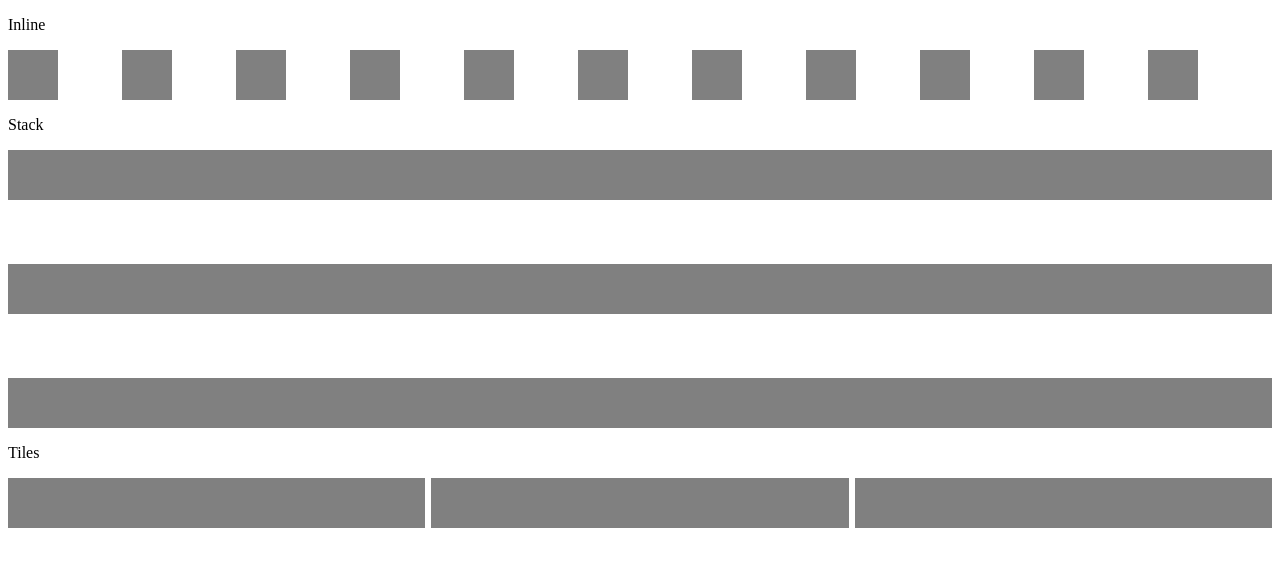
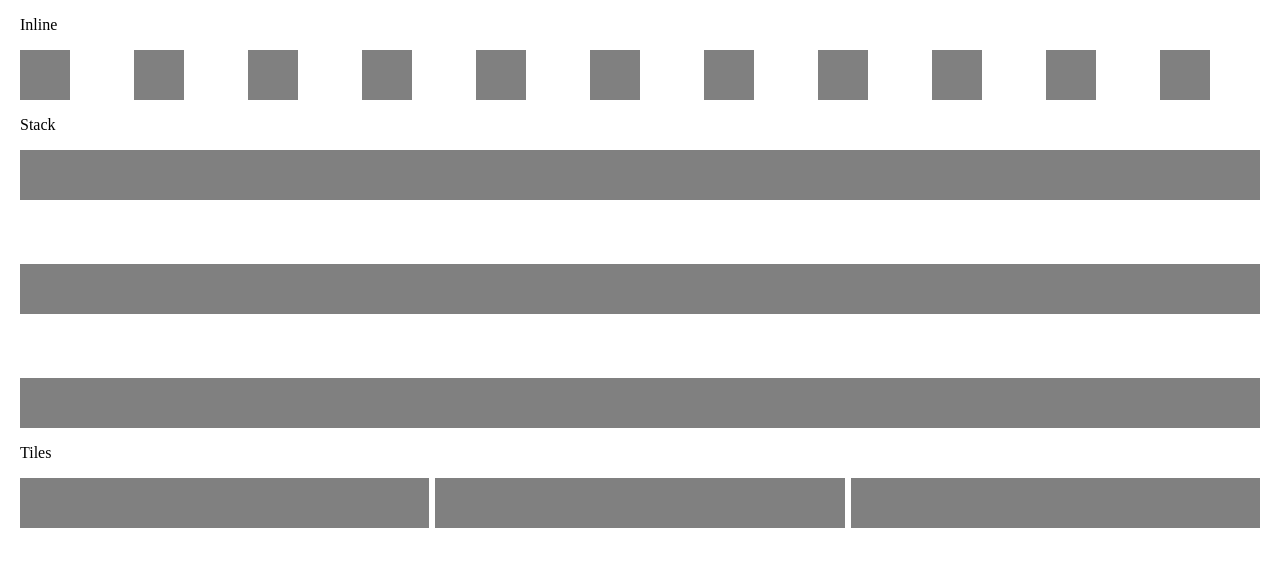
Before and after one commit to mvn-hungtran-dn/layout-components, a React (Vite) app: page / in a window 1280 px wide. Shown: the top 566 px of the page. Built offline with nearby package versions, Linux system fonts and the light colour scheme.

Commit message:
add container component && media config

```diff
--- a/src/components/layouts/Box.tsx
+++ b/src/components/layouts/Box.tsx
@@ -2,7 +2,7 @@ import { AllHTMLAttributes, createElement, KeyboardEventHandler, MouseEventHandl
 import { createUseStyles } from "react-jss";
 import clsx from "clsx";
 import { THEME } from "../../theme"
-import { Space } from "../../functions/style.type";
+import { BreakPoint, Space } from "../../functions/style.type";
 
 export interface IBox extends AllHTMLAttributes<HTMLElement> {
   children?: React.ReactNode,
@@ -14,6 +14,18 @@ export interface IBox extends AllHTMLAttributes<HTMLElement> {
     onBlur?: MouseEventHandler,
     onKeyUp?: KeyboardEventHandler
   }
+}
+
+function toMedia ({responsive}: StylesType) {
+  const result: any = {}
+  const mediaParam = THEME.responsiveDirection === 'desktop-first' ? 'max-width' : 'min-width'
+
+  Object.keys(THEME.breakPoint).forEach((key: string) => {
+    result[
+      `@media (${mediaParam}: ${THEME.breakPoint[key as BreakPoint]})`
+    ] = responsive && responsive[key]
+  })
+  return result
 }
 
 type StylesType = {
@@ -31,6 +43,11 @@ type StylesType = {
   marginBottom?: Space | string,
   marginBlock?: Space | string,
   marginInline?: Space | string,
+  responsive?: {
+    [key: string]: {
+      [key: string]: any
+    }
+  },
   [key: string]: any
 }
 
@@ -52,6 +69,7 @@ export function Box ({ children, ...props }: IBox) {
       marginBottom: theme.space[styles.marginBottom as Space] || styles.marginBottom,
       marginBlock: theme.space[styles.marginBlock as Space] || styles.marginBlock,
       marginInline: theme.space[styles.marginInline as Space] || styles.marginInline,
+      ...toMedia(styles)
     })
   }))
   const classes = useStyles(props.styles || {})
--- a/src/components/layouts/Container.tsx
+++ b/src/components/layouts/Container.tsx
@@ -1,3 +1,27 @@
-export function Container () {
-  return
+import { Box } from "./Box";
+
+interface IContainer {
+  children?: React.ReactNode
 }
+
+export function Container (props: IContainer) {
+  return (
+    <Box
+      styles={{
+        paddingInline: 'medium',
+        marginBlock: '0',
+        marginInline: 'auto',
+        responsive: {
+          tablet: {
+            maxWidth: '700px'
+          },
+          desktop: {
+            maxWidth: '900px'
+          }
+        }
+      }}
+    >
+      {props.children}
+    </Box>
+  )
+}
--- a/src/functions/style.type.ts
+++ b/src/functions/style.type.ts
@@ -1,3 +1,4 @@
 import { THEME } from "../theme";
 
 export type Space = keyof typeof THEME.space
+export type BreakPoint = keyof typeof THEME.breakPoint
--- a/src/pages/GUI.tsx
+++ b/src/pages/GUI.tsx
@@ -1,3 +1,4 @@
+import { Container } from "../components/layouts/Container"
 import { Inline } from "../components/layouts/Inline"
 import { Placeholder } from "../components/layouts/Placeholder"
 import { Stack } from "../components/layouts/Stack"
@@ -5,7 +6,7 @@ import { Tiles } from "../components/layouts/Tiles"
 
 export function GUI () {
   return (
-    <>
+    <Container>
       <p>Inline</p>
       <Inline space="xxlarge">
         <Placeholder width="50px" height="50px"></Placeholder>
@@ -32,6 +33,6 @@ export function GUI () {
         <Placeholder height="50px"></Placeholder>
         <Placeholder height="50px"></Placeholder>
       </Tiles>
-    </>
+    </Container>
   )
 }
--- a/src/theme.ts
+++ b/src/theme.ts
@@ -8,10 +8,10 @@ export const THEME = {
     xxlarge: '64px'
   } as const,
   breakPoint: {
-    mobile: 0,
+    wide: '1200px',
+    desktop: '992px',
     tablet: '740px',
-    desktop: '992px',
-    wide: '1200px'
+    mobile: 0
   },
   colors: {
     light: {
@@ -20,5 +20,6 @@ export const THEME = {
     dark: {
 
     }
-  }
+  },
+  responsiveDirection: 'desktop-first'
 } as const
```
